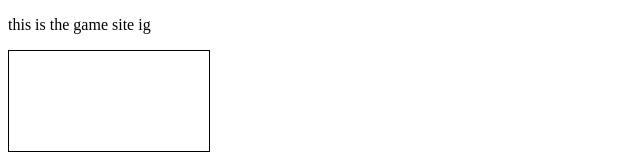
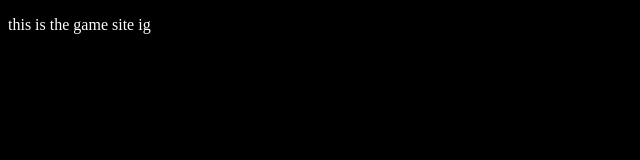
Before and after one commit to BluePineappleGuy/websitegamebpg, a plain HTML site: page index.html in a window 1280 px wide. Shown: the whole page, without its empty margins (0-640 px from the left). Drawn offline with Linux system fonts and the light colour scheme.

Commit message:
Screen fix

```diff
--- a/index.html
+++ b/index.html
@@ -2,9 +2,21 @@
 <html>
     <head>
         <title>Game thing</title>
+        <style>
+            #screen {border:1px solid #000000;}
+            #gameholder {
+                display: flex;
+                justify-content: center;
+                margin: 20px auto;
+            }
+            p {color:white;}
+            body {background-color:black;}
+        </style>
     </head>
     <body>
         <p>this is the game site ig</p>
-        <canvas id="screen" width="200" height="100" style="border:1px solid #000000;"></canvas>
+        <div id="gameholder">
+            <canvas id="screen" width="800" height="600"></canvas>
+        </div>
     </body>
 </html>
```
